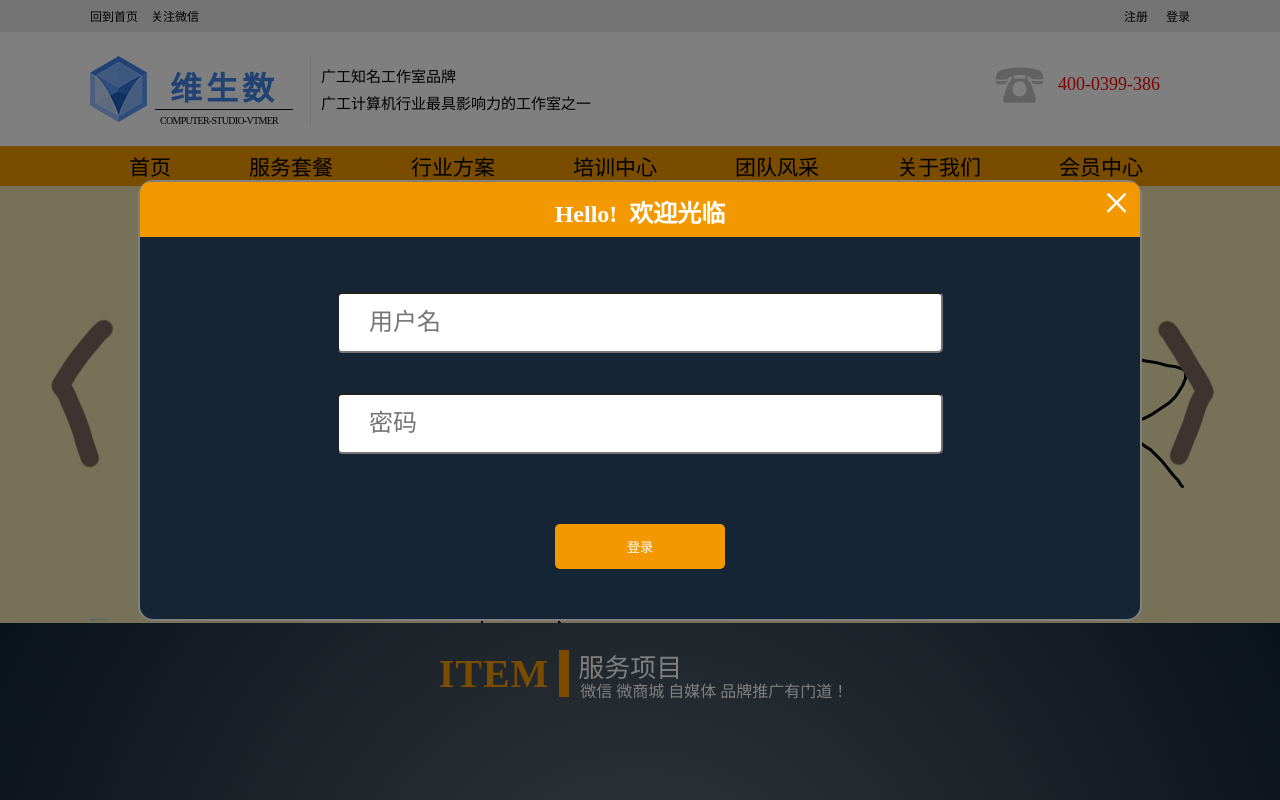
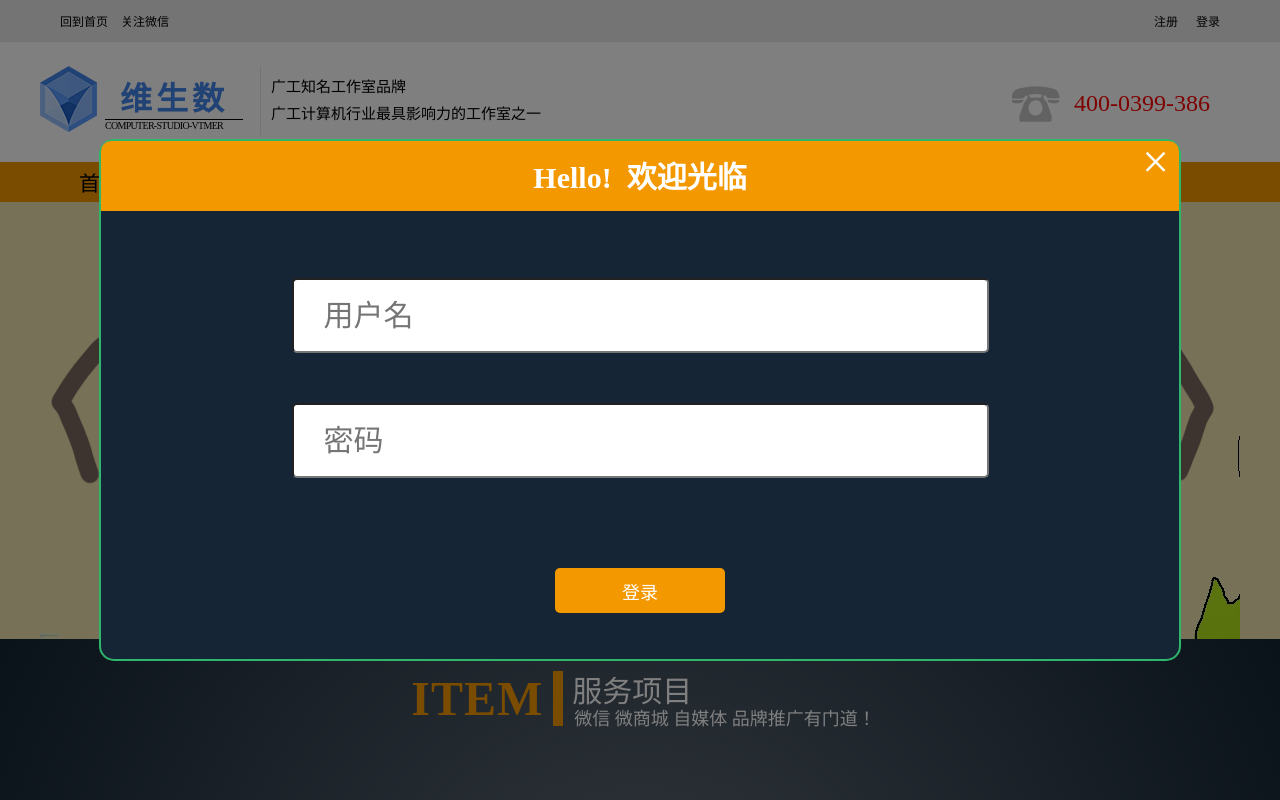
Before and after one commit to wulzt/finalexam, a plain HTML site: page index.html in a window 1280 px wide. Both pictures are taken after a click on the link "登录". Shown: the top 800 px of the page. Drawn offline with Linux system fonts and the light colour scheme.

Commit message:
headerone and login

```diff
--- a/css/1.css
+++ b/css/1.css
@@ -1,14 +1,14 @@
 body{
     margin: 0 0;
     padding: 0 0;
-    font-family: "Microsoft YaHei";
+    /* font-family: "Microsoft YaHei"; */
 }
 a{
     color: black;
     text-decoration: none;
 }
 .inner{
-    width: 1100px;
+    width: 1200px;
     margin: 0 auto;
     overflow: hidden;
 }
@@ -17,7 +17,7 @@ a{
     position: relative;
 }
 .title h1{
-    font-size: 40px;
+    font-size: 48px;
     letter-spacing: 1px;
     border-right: solid 10px rgb(244, 152, 0);
     display: inline-block;
@@ -28,7 +28,7 @@ a{
     display: inline-block;
 }
 h1 + p{
-    font-size: 26px;
+    font-size: 30px;
     padding: 5px 0 0 5px;
     position: absolute;
     top: -7px;
@@ -37,19 +37,22 @@ h1 + p{
     position: relative;
     left: 7px;
     top: 10px;
+    font-size: 18px;
 }
 /* headerone*/
 #headerone{
     background-color: rgb(233, 233, 233);
-    padding: 7px 0;
+    padding: 12px 0;
     font-size: 12px;
 }
+
 #headerone-left{
     float: left;
-
+    padding-left: 20px;
 }
 #headerone-right{
     float: right;
+    padding-right: 20px;
 }
 #headerone-right span{
     cursor: pointer;
@@ -69,11 +72,11 @@ h1 + p{
 #login{
     position: fixed;
     margin: auto auto;
-    width: 1000px;
-    height: 437px;
+    width: 1078px;
+    height: 518px;
     z-index: 9999;
     background-color: #fff;
-    border: solid 2px grey;
+    border: solid 2px rgb(46,182,109);
     border-radius: 15px;
     top: 0;
     left:0;
@@ -85,14 +88,14 @@ h1 + p{
 }
 #hi{
     background-color: rgb(244,152,0);
-    height: 55px;
+    height: 70px;
     width: 100%;
     display: inline-block;
     border-radius: 10px 10px 0 0;
 }
 #hi>h3{
     color: white;
-    font-size: 24px;
+    font-size: 30px;
     margin-top: 12px;
 }
 .close>a{
@@ -103,43 +106,42 @@ h1 + p{
     color: white;
 }
 input{
-    height: 55px;
-    width: 570px;
+    height: 69px;
+    width: 661px;
     margin:50px 0;
     border-radius: 5px;
-    font-size: 24px;
+    font-size: 30px;
     padding-left: 30px;
     color: black;
 }
 #username{
-    margin: 55px 0 20px 0;
+    margin: 67px 0 0 0;
 }
 #password{
-    margin: 20px 0 0 0;
+    margin: 50px 0 0 0;
 }
 #btn{
     height: 45px;
     width: 170px;
-    margin-top: 70px;
+    margin-top: 90px;
     background-color: rgb(244,152,0);
     border: 0;
     border-radius: 5px;
     color: white;
+    font-size: 18px;
 }
 /*headertwo-left*/
 #headertwo{
     background-color: white;
-
+    height: 120px;
 }
 #headertwo .inner{
     padding: 24px 0;
 }
 #headertwo-left{
-    float: left;
-    margin: 0 0;
     position: relative;
     width: 300px;
-
+    display: inline-block;
 }
 #headertwo-left>h1{
     margin: 0 0;
@@ -156,6 +158,7 @@ input{
     position: absolute;
     top: 54px;
     left: 65px;
+    padding: 0 0;
     font-size: 10px;
     text-transform:uppercase;
     letter-spacing: -0.7px;
@@ -180,7 +183,7 @@ input{
     vertical-align: middle;
     padding-left: 10px;
     padding-right: 30px;
-    font-size: 18px;
+    font-size: 24px;
 }
 
 /*nav导导导导导导导导导导导导导导导导航*/
@@ -278,8 +281,6 @@ img{
 #circle{
     width: 300px;
     height: 300px;
-    background-image: url(../images/circle.png);
-    background-repeat: no-repeat;
     position: relative;
     top: 120px;
     left: 400px;
@@ -696,6 +697,18 @@ div#kingTrain{
     background-color: rgb(43,181,110);
     cursor: pointer;
 }
+/*服服服服服服服服服服服服服服务优势*/
 #merit{
     text-align: center;
 }
+#meritTitle{
+    height: 170px;
+    background-color: rgb(19,35,51);
+}
+#meritTitle h1,
+#meritTitle h1+p{
+    margin-top: 50px;
+}
+#meritTitle p{
+    color: white;
+}
--- a/index.html
+++ b/index.html
@@ -15,7 +15,7 @@
                     <a href="#"><span style="margin:0 10px;">关注微信</span></a>
                 </span>
                 <span id="headerone-right">
-                    <a href="#" style="margin: 0 15px;">注册</a>
+                    <a href="#" id="signUp" style="margin: 0 15px;">注册</a>
                     <a href="javascript:void(0);" onclick="window.open()">登录</a>
                 </span>
             </div>
@@ -53,7 +53,7 @@
                 <div id="pwd">
                 <input type="password" name="password" id="password" placeholder="密码">
                 </div>
-                <button type="submit" id="btn">登录</button>
+                <button type="submit" id="btn" onclick="login()">登录</button>
             </form>
         </div>
     </div>
@@ -97,6 +97,9 @@
             </div>
             <div id="bulb">
                 <div id="circle">
+                    <canvas id="myCanvas" width="300" height="300">
+                    Your browser does not support the canvas element.
+                    </canvas>
                     <div>
                         <div class="littleBox"></div>
                         <div class="littleBox" id="store"></div>
@@ -241,8 +244,8 @@
             </div>
         </div>
     </div>
-    <div id="merit">
-        <div class="title">
+    <div id="merit"><!--服务优势-->
+        <div class="title" id="meritTitle">
             <h1>MERIT</h1>
             <p>服务优势</p>
             <p>用最小的成本，为客户创造最大价值！</p>
--- a/js/2.js
+++ b/js/2.js
@@ -4,6 +4,10 @@ window.onload = function(){
     var list = document.getElementById("ul");
     var prev = document.getElementById("prev");
     var next = document.getElementById("next");
+    var buttons = document.getElementById("buttons").getElementsByTagName("span");
+    var index = 1;
+    var timer;
+    var scroll = document.getElementById("scroll");
     //算移动距离
     function animate(offset){
         var newLeft = parseInt(list.style.left) + offset;
@@ -15,9 +19,6 @@ window.onload = function(){
             list.style.left = -3300 + "px";
         }
     }
-    //prev next buttons
-    var buttons = document.getElementById("buttons").getElementsByTagName("span");
-    var index = 1;
 
     function buttonsShow(){
         //清除on
@@ -46,13 +47,12 @@ window.onload = function(){
         animate(-1100);
     }
     //定时器 2.5s循环播放
-    var timer;
     function play(){
         timer = setInterval(function(){
             next.onclick()
         },2500)
     }
-    play();
+
 
     for(var i = 0;i<buttons.length;i++){
         buttons[i].onclick = function(){
@@ -64,14 +64,28 @@ window.onload = function(){
         }
     }
 
-    var scroll = document.getElementById("scroll");
     function stop(){
         clearInterval(timer);
     }
     scroll.onmouseover = stop;
     scroll.onmouseout = play;
 
+    play();
 
+    //画圆弧
+    var c=document.getElementById("myCanvas");
+    var cxt=c.getContext("2d");
+
+    // cxt.strokeStyle='black';
+    cxt.beginPath();
+    cxt.arc(150,150,150,0.33*Math.PI,0.66*Math.PI,true);
+    cxt.lineTo(90,260);
+    cxt.arc(150,150,120,0.66*Math.PI,0.33*Math.PI);
+    cxt.lineTo(215,260);
+    cxt.closePath();
+    cxt.fillStyle= "rgb(244,152,0)";
+    cxt.fill();
+    // cxt.stroke();
 
 }
 // //登录
@@ -83,3 +97,14 @@ function close(){
     document.getElementById("mask").style.display = "none";
     document.getElementById("login").style.display = "none";
 }
+
+
+function login(){
+    var username = document.getElementById("username");
+    if(username.value){
+        alert(username.value);
+        var r = document.getElementById("headerone-right");
+        var child = document.getElementById("signUp");
+        var e = r.removeChild(child);
+    }
+}
```
